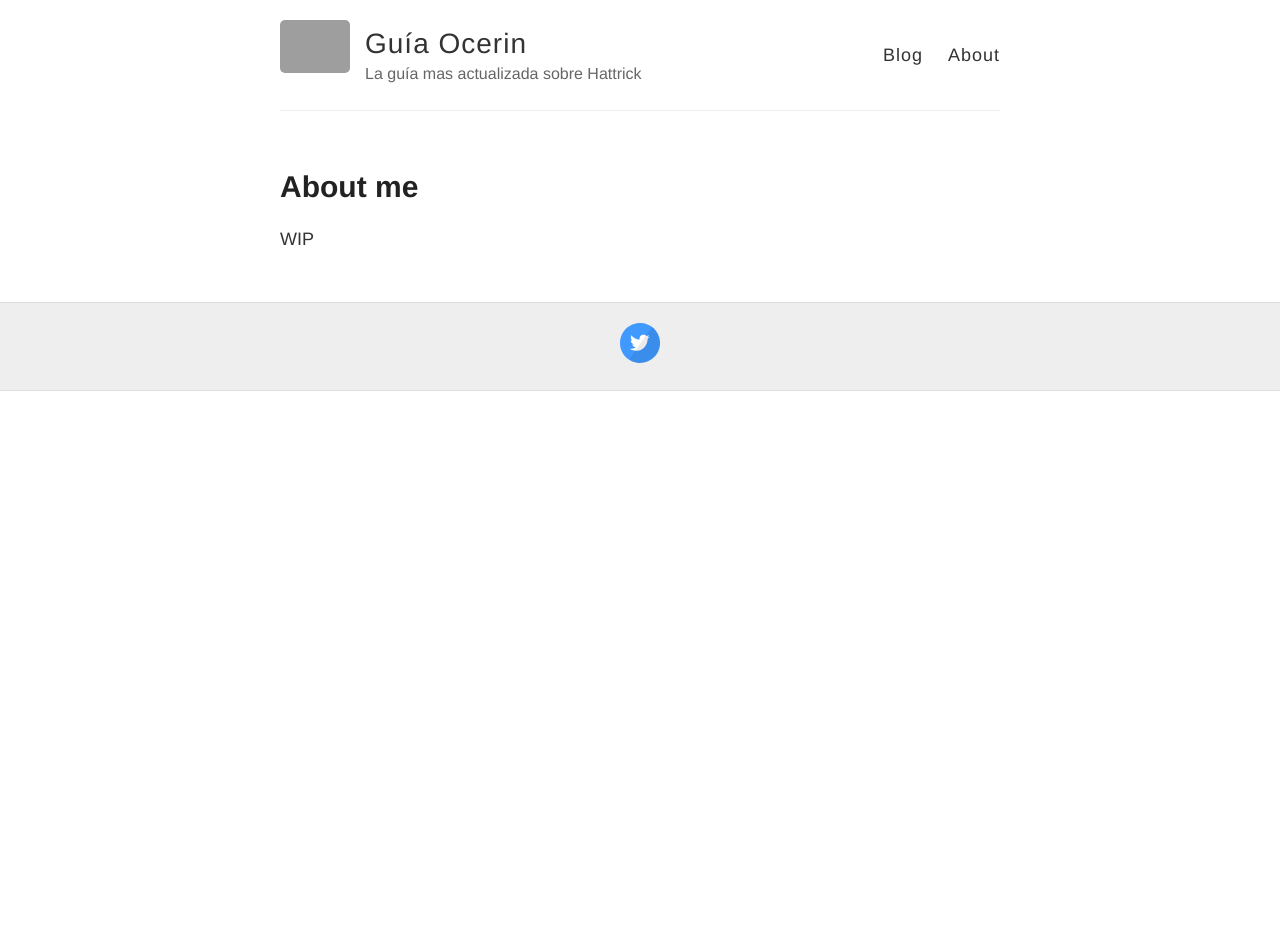
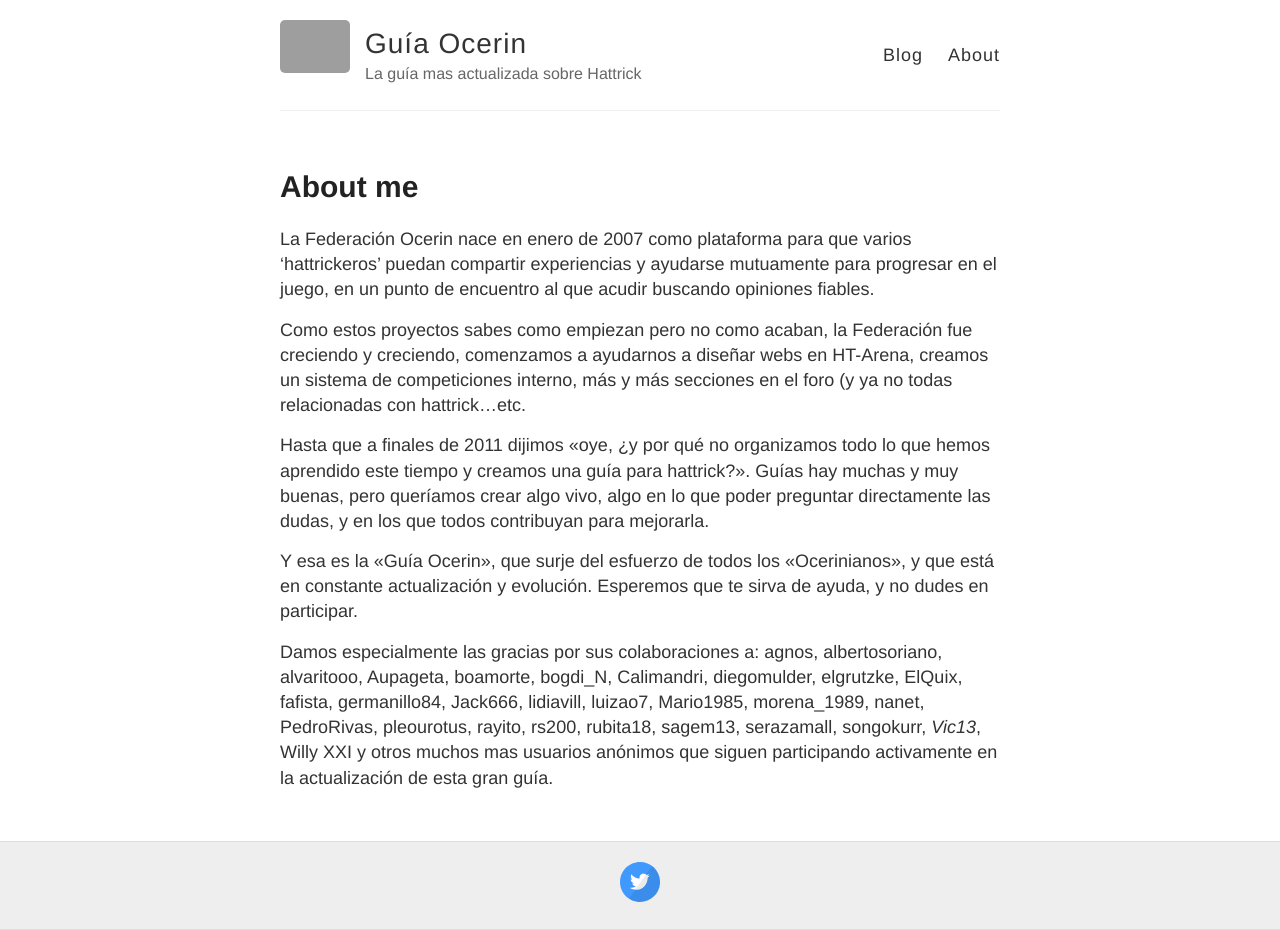
Before and after one commit to numanty/numanty.github.io, a Jekyll site: the page built from about.md, in a window 1280 px wide. Built offline with Jekyll 4.4.1, drawn with Linux system fonts in a browser that asks for light colours; before the commit the page ends 900 px from its top, so only the background shows below that; grey boxes are pictures that could not be loaded.

Commit message:
feat: added all post

```diff
--- a/about.md
+++ b/about.md
@@ -3,4 +3,12 @@ layout: page
 title: About me
 permalink: /about/
 ---
-WIP
+La Federación Ocerin nace en enero de 2007 como plataforma para que varios ‘hattrickeros’ puedan compartir experiencias y ayudarse mutuamente para progresar en el juego, en un punto de encuentro al que acudir buscando opiniones fiables.
+
+Como estos proyectos sabes como empiezan pero no como acaban, la Federación fue creciendo y creciendo, comenzamos a ayudarnos a diseñar webs en HT-Arena, creamos un sistema de competiciones interno, más y más secciones en el foro (y ya no todas relacionadas con hattrick…etc.
+
+Hasta que a finales de 2011 dijimos «oye, ¿y por qué no organizamos todo lo que hemos aprendido este tiempo y creamos una guía para hattrick?». Guías hay muchas y muy buenas, pero queríamos crear algo vivo, algo en lo que poder preguntar directamente las dudas, y en los que todos contribuyan para mejorarla.
+
+Y esa es la «Guía Ocerin», que surje del esfuerzo de todos los «Ocerinianos», y que está en constante actualización y evolución. Esperemos que te sirva de ayuda, y no dudes en participar.
+
+Damos especialmente las gracias por sus colaboraciones a: agnos, albertosoriano, alvaritooo, Aupageta, boamorte, bogdi_N, Calimandri, diegomulder, elgrutzke, ElQuix, fafista, germanillo84, Jack666, lidiavill, luizao7, Mario1985, morena_1989, nanet, PedroRivas, pleourotus, rayito, rs200, rubita18, sagem13, serazamall, songokurr, _Vic13_, Willy XXI y otros muchos mas usuarios anónimos que siguen participando activamente en la actualización de esta gran guía.
```
